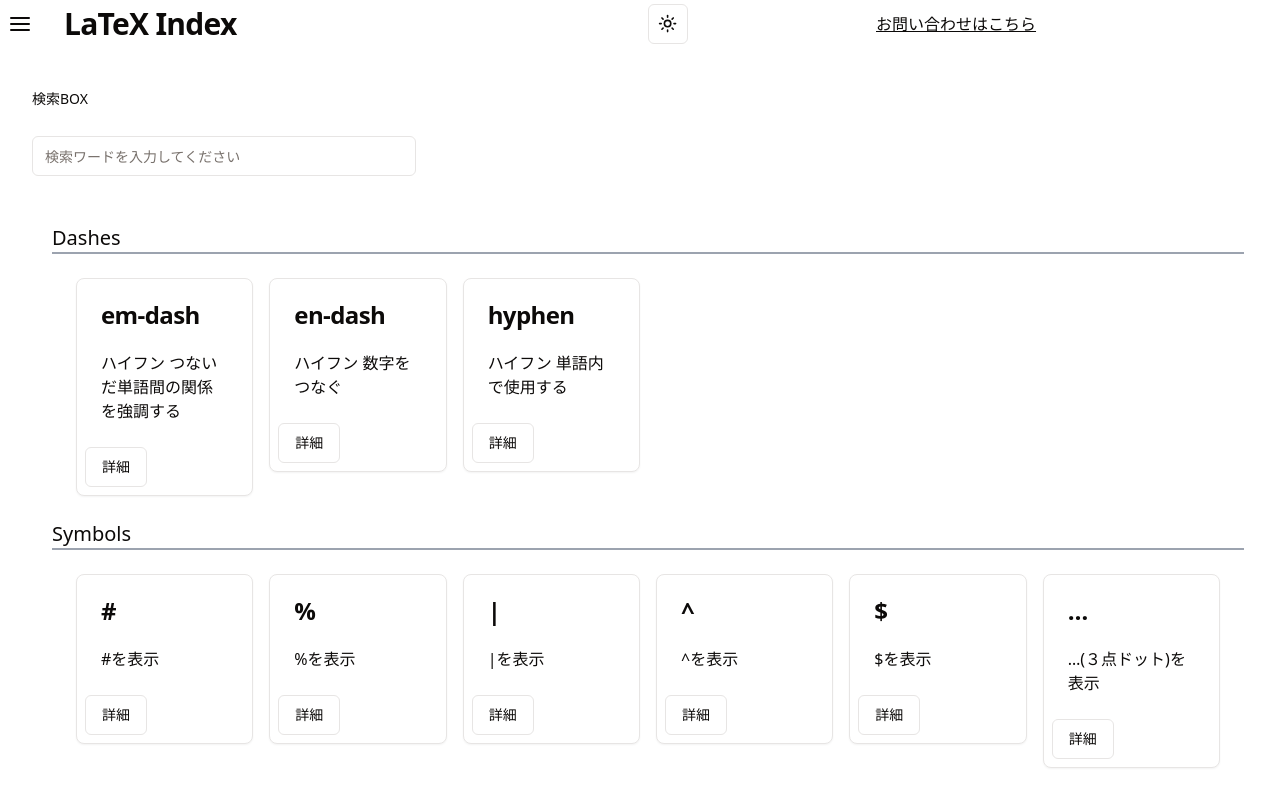
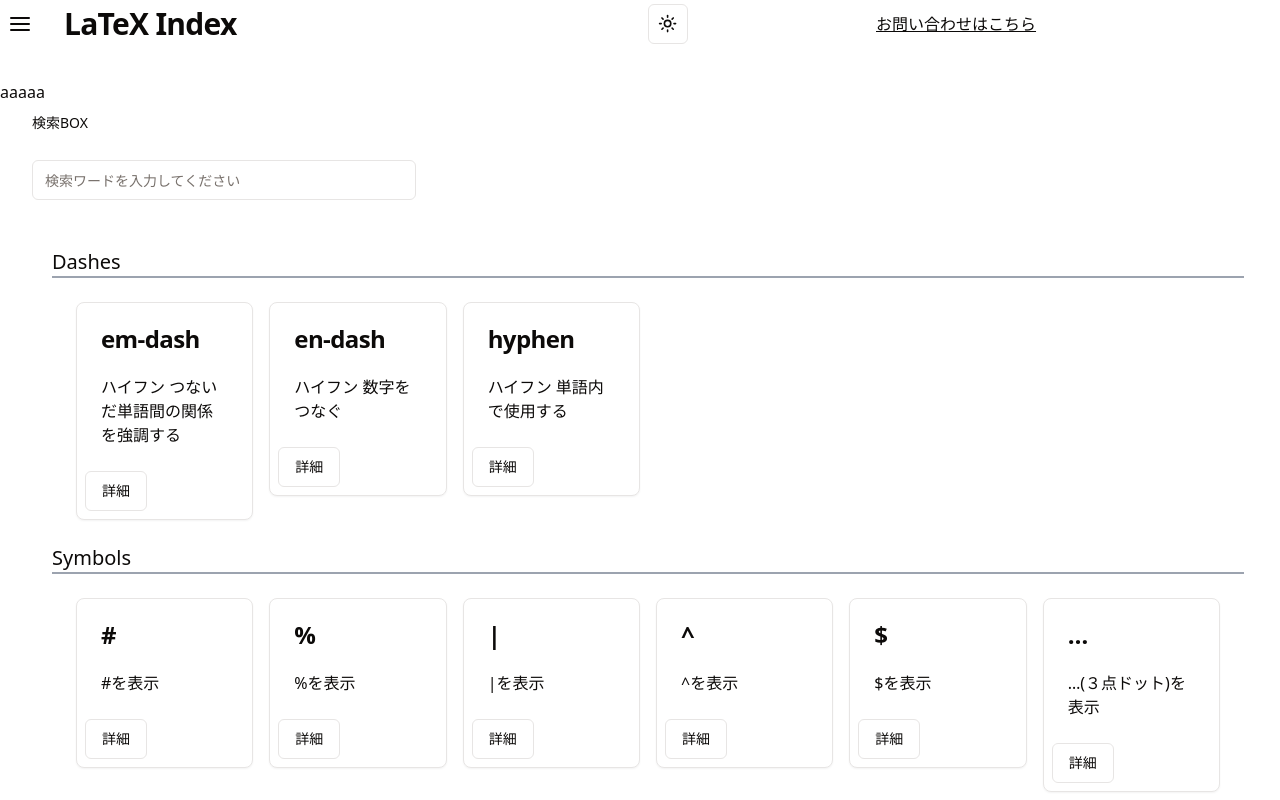
Before and after one commit to YutaK1026/LaTeXIndex, a Next.js app in the folder my-app/: page / in a window 1280 px wide. Built offline with nearby package versions, Linux system fonts and the light colour scheme.

Commit message:
deployテスト1

```diff
--- a/my-app/src/app/page.tsx
+++ b/my-app/src/app/page.tsx
@@ -52,6 +52,7 @@ export default function Home() {
             }
           </ResizablePanel>
           <ResizablePanel defaultSize={90}>
+            aaaaa
             <MainContent searchWordListFromHeader={searchWordList}/>
           </ResizablePanel>
         </ResizablePanelGroup>
```
